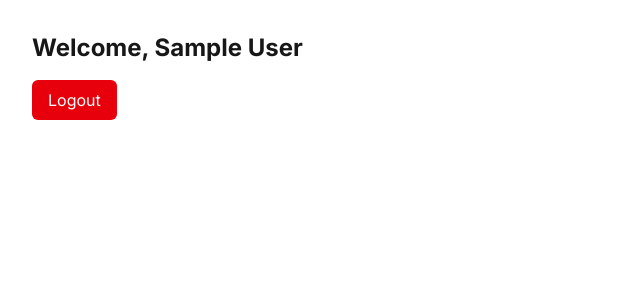
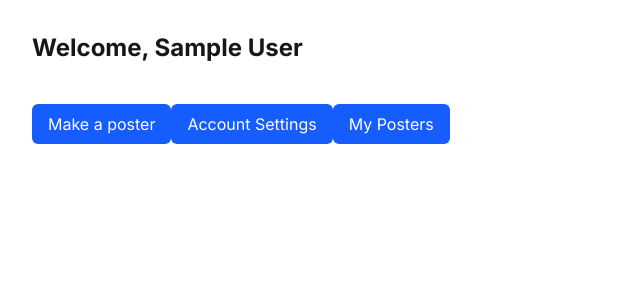
Before and after one commit to Carl31/PosterAssistantPublic, a Next.js app in the folder frontend/: page /account/dashboard in a window 1280 px wide. Shown: the top 300 px of the page, without its empty margins (0-640 px from the left). Built offline with nearby package versions, Linux system fonts and the light colour scheme; no server answers; the database is empty; sample sign-in values are in the browser's storage.

Commit message:
Interconnected Pages
- Buttons on each page can now interconnect the whole app

- Improved the "download" function on the /account/posters page

```diff
--- a/frontend/src/app/account/dashboard/page.tsx
+++ b/frontend/src/app/account/dashboard/page.tsx
@@ -1,30 +1,46 @@
 'use client'
 
 import { useAuth } from '@/context/AuthContext'
-import { signOut } from 'firebase/auth'
-import { auth } from '@/firebase/client'
 import { useRouter } from 'next/navigation'
+
 
 export default function DashboardPage() {
   const { user } = useAuth()
   const router = useRouter()
-
-  const handleLogout = async () => {
-    await signOut(auth)
-    router.push('/login')
-  }
 
   if (!user) return <div className="p-8">Loading...</div>
 
   return (
     <div className="p-8">
       <h1 className="text-2xl font-bold mb-4">Welcome, {user.displayName || user.email}</h1>
+
       <button
-        onClick={handleLogout}
-        className="bg-red-600 text-white px-4 py-2 rounded-md"
+        onClick={() => {
+          router.replace('/generate/select');
+        }}
+        className="mt-6 bg-blue-600 text-white px-4 py-2 rounded-md"
       >
-        Logout
+        Make a poster
       </button>
+
+      <button
+        onClick={() => {
+          router.replace('/account/settings');
+        }}
+        className="mt-6 bg-blue-600 text-white px-4 py-2 rounded-md"
+      >
+        Account Settings
+      </button>
+
+      <button
+        onClick={() => {
+          router.replace('/account/posters');
+        }}
+        className="mt-6 bg-blue-600 text-white px-4 py-2 rounded-md"
+      >
+        My Posters
+      </button>
+
     </div>
   )
 }
--- a/frontend/src/app/account/layout.tsx
+++ b/frontend/src/app/account/layout.tsx
@@ -11,7 +11,6 @@ export default function GenerateLayout({ children }: { children: React.ReactNode
 
   useEffect(() => {
     if (isAuthChecked && !user) {
-      alert('You must be logged in to see this page.');
       router.replace('/login')
     }
   }, [user, isAuthChecked, router])
--- a/frontend/src/app/account/posters/page.tsx
+++ b/frontend/src/app/account/posters/page.tsx
@@ -10,6 +10,7 @@ import { db } from '@/firebase/client'
 import { Timestamp } from 'firebase/firestore'
 import { onAuthStateChanged } from 'firebase/auth'
 import LoadingPage from '@/components/LoadingPage'
+import { useRouter } from 'next/navigation'
 
 type Poster = {
     id: string;
@@ -23,8 +24,9 @@ type Poster = {
     }
 }
 
-const handleDownload = async (url: string) => {
+const handleDownload = async (poster: Poster) => {
     try {
+        const url = poster.posterUrl
         const response = await fetch(url, { mode: 'cors' });
         if (!response.ok) throw new Error('Network response was not ok');
 
@@ -33,7 +35,7 @@ const handleDownload = async (url: string) => {
 
         const link = document.createElement('a');
         link.href = blobUrl;
-    link.download = 'poster.png';
+        link.download = `Poster_${poster.carDetails.make}_${poster.carDetails.model}.png`;
         document.body.appendChild(link);
         link.click();
         link.remove();
@@ -48,6 +50,8 @@ export default function PosterHistoryPage() {
     const [posters, setPosters] = useState<Poster[]>([])
     const [loading, setLoading] = useState(true)
     const [uid, setUid] = useState<string | null>(null)
+
+    const router = useRouter()
 
     useEffect(() => {
         const unsubscribe = onAuthStateChanged(getAuth(), async (user) => {
@@ -107,12 +111,12 @@ export default function PosterHistoryPage() {
                                     rel="noopener noreferrer"
                                     className="text-sm px-3 py-1 rounded bg-blue-500 text-white hover:bg-blue-600"
                                 >
-                                    View
+                                    Showcase
                                 </a>
 
                                 {/* Download button */}
                                 <button
-                                    onClick={() => handleDownload(poster.posterUrl)}
+                                    onClick={() => handleDownload(poster)}
                                     className="text-sm px-3 py-1 rounded bg-green-500 text-white hover:bg-green-600"
                                 >
                                     Download
@@ -125,13 +129,13 @@ export default function PosterHistoryPage() {
                                             try {
                                                 await navigator.share({
                                                     title: "Check out my car poster!",
-                                                    url: poster.posterUrl,
+                                                    url: `/mockup?uid=${encodeURIComponent(uid!)}&posterId=${encodeURIComponent(poster.id)}`,
                                                 });
                                             } catch (err) {
                                                 console.error("Share failed:", err);
                                             }
-                                        } else {
-                                            await navigator.clipboard.writeText(poster.posterUrl);
+                                        } else { // TODO: THe below link may not include the domain name, same as above
+                                            await navigator.clipboard.writeText(`/mockup?uid=${encodeURIComponent(uid!)}&posterId=${encodeURIComponent(poster.id)}`);
                                             alert("Link copied to clipboard!");
                                         }
                                     }}
@@ -144,6 +148,15 @@ export default function PosterHistoryPage() {
                     ))}
                 </div>
             )}
+            <button
+                onClick={() => {
+                    router.replace('/account/dashboard');
+                }}
+                className="mt-6 bg-blue-600 text-white px-4 py-2 rounded-md"
+            >
+                Back
+            </button>
+
         </div>
     )
 }
--- a/frontend/src/app/account/settings/page.tsx
+++ b/frontend/src/app/account/settings/page.tsx
@@ -59,6 +59,16 @@ export default function AccountSettingsPage() {
                 </div>
 
                 <button
+                    onClick={() => {
+                        router.replace('/account/dashboard');
+                    }}
+                    className="mt-6 bg-blue-600 text-white px-4 py-2 rounded-md"
+                >
+                    Back
+                </button>
+
+
+                <button
                     onClick={handleLogout}
                     className="mt-4 bg-red-500 text-white px-4 py-2 rounded-md"
                 >
--- a/frontend/src/app/generate/select/page.tsx
+++ b/frontend/src/app/generate/select/page.tsx
@@ -35,7 +35,7 @@ export default function SelectTemplatePage() {
     }
 
     const handleBack = () => {
-        router.push('/dashboard')
+        router.push('/account/dashboard')
     }
 
     // Load all templates
--- a/frontend/src/components/PosterPreview.tsx
+++ b/frontend/src/components/PosterPreview.tsx
@@ -24,7 +24,7 @@ export default function PosterPreview({ posterUrl }: { posterUrl: string }) {
     canvas.width = 1149;
     canvas.height = 1920;
 
-    mockupFrame.src = '/mockup_frame_light_2.png';
+    mockupFrame.src = '/mockup_frame_light.png';
     posterImg.src = posterUrl;
 
     mockupFrame.onload = () => {
```
Also changed, not shown: frontend/public/mockup_frame_light.png, frontend/public/mockup_frame_light_2.png (deleted). Lines whose indentation alone changed are shown as unchanged.
